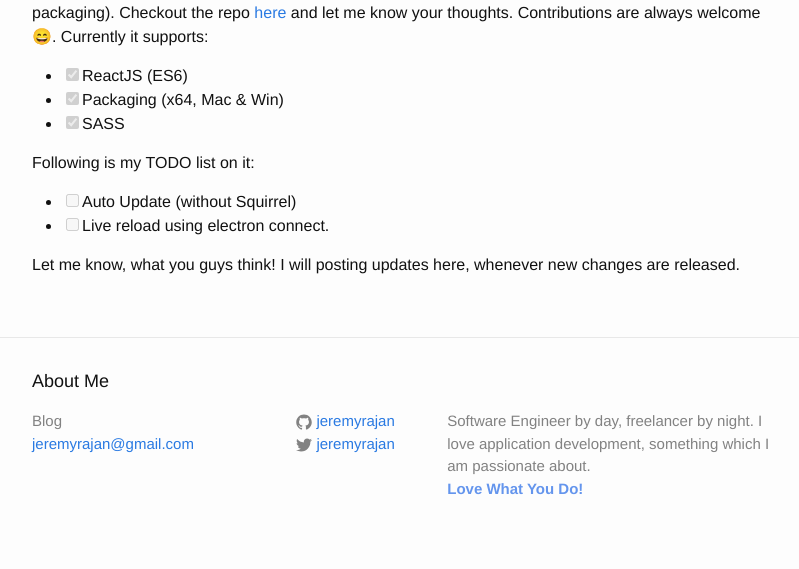
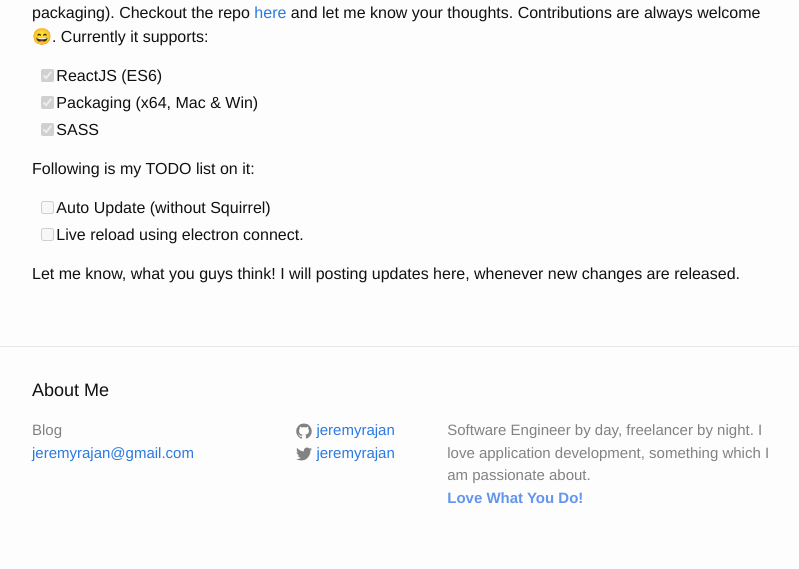
Before and after one commit to jeremyrajan/blog.jeremyrajan.github.io, a Jekyll site: the page built from _posts/2016-09-20-electronjs.md, in a window 1280 px wide. Shown: the part 1102-1671 px from the top of the page, without its empty margins (238-1037 px from the left). Built offline with Jekyll 4.4.1, drawn with Linux system fonts in a browser that asks for light colours; nearby versions of some CDN libraries; emoji names are drawn with the system emoji font.

Commit message:
fix that checkbox

```diff
--- a/_layouts/post.html
+++ b/_layouts/post.html
@@ -17,7 +17,12 @@ layout: default
   </header>
 
   <div class="post-content" itemprop="articleBody">
-    {{ content }}
+    {{ content | replace: '<li>[ ]',
+        '<li class="box task-list-item">
+        <input type="checkbox" class="task-list-item-checkbox" disabled>' |
+    replace: '<li>[x]',
+        '<li class="box_done task-list-item">
+        <input type="checkbox" class="task-list-item-checkbox" value="on" disabled checked>'  }}
   </div>
 
 </article>
--- /dev/null
+++ b/_sass/_custom.scss
@@ -0,0 +1,15 @@
+// styles for checkbox
+.box,
+.box_done,
+.task-list-item {
+    list-style-type: none;
+}
+
+.task-list-item input {
+  margin: 0 0.2em 0.25em -1.6em;
+  vertical-align: middle;
+}
+
+.task-list-item+.task-list-item {
+  margin-top: 3px;
+}
--- a/css/main.scss
+++ b/css/main.scss
@@ -32,4 +32,4 @@ $on-laptop: 800px;
     }
 }
 // Import partials from `sass_dir` (defaults to `_sass`)
-@import "base", "layout", "syntax-highlighting", "style";
+@import "base", "layout", "syntax-highlighting", "style", "custom";
```
Also changed, not shown: Gemfile.lock.
